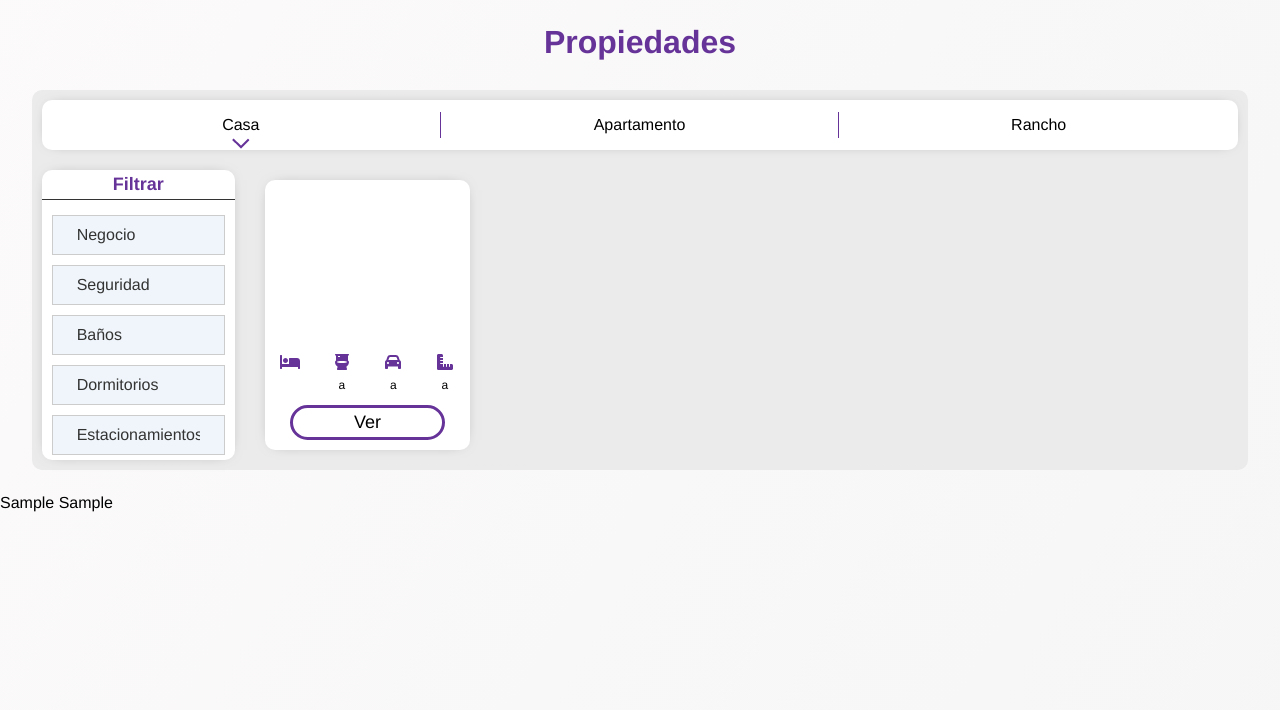
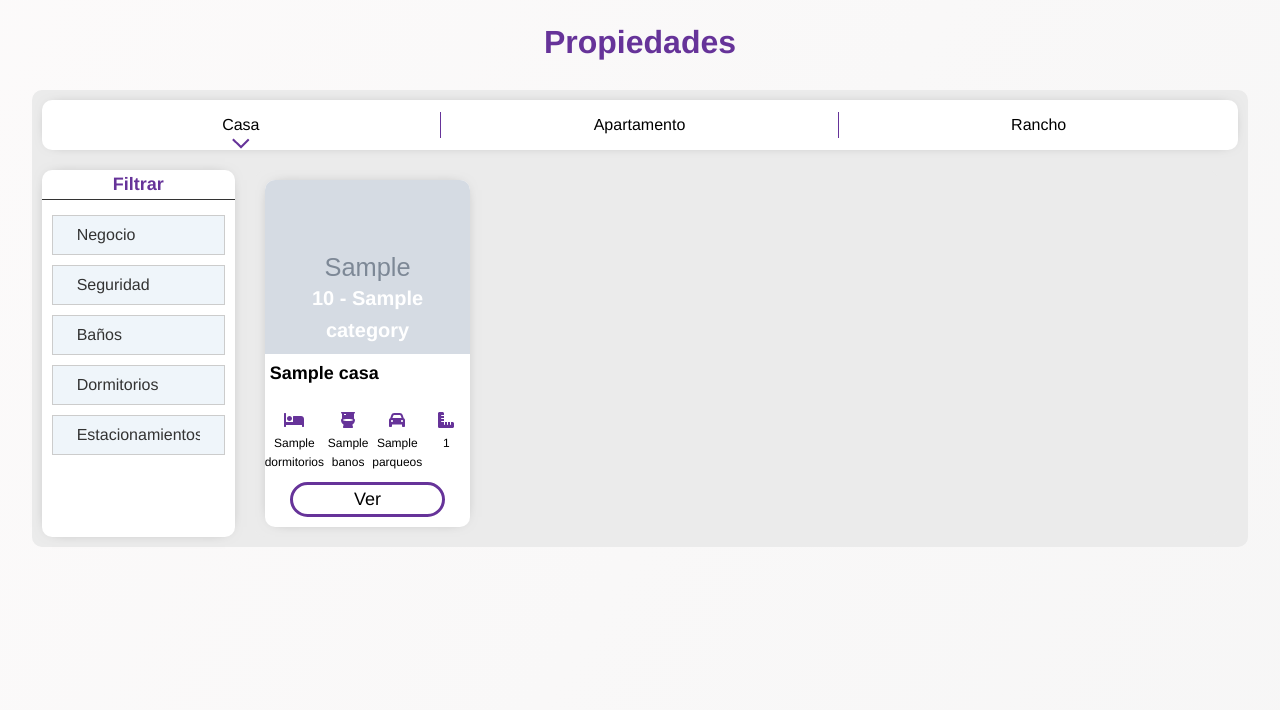
Before and after one commit to FelipeB35/dashboard, a Flask app: template templates/home.html in a window 1280 px wide. Shown: the part 704-1414 px from the top of the page. Run offline with Flask 2, Linux system fonts and the light colour scheme; the template is opened without the code that fills it: most values are stand-ins (such as "Sample title", 1, 10 or a date in 2020); grey boxes marked "Sample" are stand-in pictures; some libraries are stand-ins or nearby versions.

Commit message:
Last Dance

```diff
--- a/routes/auth.py
+++ b/routes/auth.py
@@ -7,12 +7,6 @@ from models.user import User
 from utils.db import db
 
 auth = Blueprint("auth", __name__)
-
-
-@auth.route("/")
-def home():
-    return render_template("home.html")
-
 
 @auth.route("/login", methods=["GET", "POST"])
 def login():
--- a/routes/propiedad.py
+++ b/routes/propiedad.py
@@ -7,5 +7,5 @@ prop = Blueprint("propiedad", __name__)
 
 @prop.route("/propiedad/<int:id>")
 def propiedad(id):
-    propertyList = Property.query.filter_by(id=id).first()
-    return render_template("propiedad.html", propiedad = propertyList)
+    PropertyList = Property.query.filter_by(id=id).first()
+    return render_template("propiedad.html", Propiedad = PropertyList)
--- a/templates/home.html
+++ b/templates/home.html
@@ -85,149 +85,123 @@
 
     <div class="ejemplos" id="casa">
       <!--Ejemplo 1-->
+    {% if ListCasas %}
+    {% for Casa in ListCasas %}
       <div class="ejemplo">
-        {% for Casa in ListCasas %}
-        <div class="ejemplo-imagen" style="background-image: url(); background-size: cover; background-position: center;">
-          <h3 class="precio">{{ Casa.price }} - {{ Casa.category }} </h3>
+        <div class="ejemplo-imagen" style="background-image: url({{ Casa.fotoperfil}}); background-size: cover; background-position: center;">
+          <h3 class="precio">{{ Casa.price }} - {{ Casa.category}} </h3>
         </div>
         <div class="ejemplo-contenido">
-          <h3></h3>
+          <h3>{{ Casa.name }}</h3>
 
           <ul class="iconos">
             <li class="centrado icono">
               <i class="fa-solid fa-bed"></i>
-              <p></p>
+              <p>{{ Casa.dormitorios }}</p>
             </li>
             <li class="centrado icono">
               <i class="fa-solid fa-toilet"></i>
-              <p>a</p>
+              <p>{{ Casa.banos }}</p>
             </li>
             <li class="centrado icono">
               <i class="fa-solid fa-car"></i>
-              <p>a</p>
+              <p>{{ Casa.parqueos }}</p>
             </li>
             <li class="centrado icono">
               <i class="fa-solid fa-ruler-combined"></i>
-              <p>a</p>
+              <p>{{ Casa.size }}</p>
             </li>
           </ul>
           <div class="centrado">
-            <a href="{{ url_for('propiedad.propiedad', id=1) }}" class="boton boton-morado">Ver</a>
+            <a href="{{ url_for('propiedad.propiedad', id=Casa.id) }}" class="boton boton-morado">Ver</a>
 
           </div>
         </div>
-        {% endfor %}
       </div>
+      {% endfor %}
+      {% endif %}
     </div>
 
-    {% for apartamento in ListApartamentos %}
+
+    {% if ListApartamentos %}
+    {% for Apartamento in ListApartamentos %}
     <div class="ejemplos" id="apartamento">
       <!--Ejemplo 1-->
       <div class="ejemplo">
-        <div class="ejemplo-imagen" style="background-image: url(); background-size: cover; background-position: center;">
-          <h3 class="precio">{{ apartamento.price }} - {{ apartamento.category}} </h3>
+        <div class="ejemplo-imagen" style="background-image: url({{ Apartamento.fotoperfil}}); background-size: cover; background-position: center;">
+          <h3 class="precio">{{ Apartamento.price }} - {{ Apartamento.category}} </h3>
         </div>
         <div class="ejemplo-contenido">
-          <h3>{{ apartamento.name }}</h3>
+          <h3>{{ Apartamento.name }}</h3>
 
           <ul class="iconos">
             <li class="centrado icono">
               <i class="fa-solid fa-bed"></i>
-              <p>{{ apartamento.dormitorios }}</p>
+              <p>{{ Apartamento.dormitorios }}</p>
             </li>
             <li class="centrado icono">
               <i class="fa-solid fa-toilet"></i>
-              <p>{{ apartamento.banos }}</p>
+              <p>{{ Apartamento.banos }}</p>
             </li>
             <li class="centrado icono">
               <i class="fa-solid fa-car"></i>
-              <p>{{ apartamento.parqueos }}</p>
+              <p>{{ Apartamento.parqueos }}</p>
             </li>
             <li class="centrado icono">
               <i class="fa-solid fa-ruler-combined"></i>
-              <p>{{ apartamento.size }}</p>
+              <p>{{ Apartamento.size }}</p>
             </li>
           </ul>
           <div class="centrado">
-            <a href="{{ url_for('propiedad.propiedad', id=apartamento.id) }}" class="boton boton-morado">Ver</a>
+            <a href="{{ url_for('propiedad.propiedad', id=Apartamento.id) }}" class="boton boton-morado">Ver</a>
 
           </div>
         </div>
       </div>
     </div>
-    {% endfor %}
-    {% for rancho in ListRanchos %}
+      {% endfor %}
+    {% endif %}
+
+    {% if ListRanchos %}
+    {% for Rancho in ListRanchos %}
     <div class="ejemplos" id="rancho">
       <!--Ejemplo 1-->
       <div class="ejemplo">
-        <div class="ejemplo-imagen" style="background-image: url(); background-size: cover; background-position: center;">
-          <h3 class="precio">{{ rancho.price }} - {{ rancho.category }} </h3>
+        <div class="ejemplo-imagen" style="background-image: url({{ Rancho.fotoperfil}}); background-size: cover; background-position: center;">
+          <h3 class="precio">{{ Rancho.price }} - {{ Rancho.category }} </h3>
         </div>
         <div class="ejemplo-contenido">
-          <h3>{{ rancho.name }}</h3>
+          <h3>{{ Rancho.name }}</h3>
 
           <ul class="iconos">
             <li class="centrado icono">
               <i class="fa-solid fa-bed"></i>
-              <p>{{ rancho.dormitorios }}</p>
+              <p>{{ Rancho.dormitorios }}</p>
             </li>
             <li class="centrado icono">
               <i class="fa-solid fa-toilet"></i>
-              <p>{{ rancho.banos }}</p>
+              <p>{{ Rancho.banos }}</p>
             </li>
             <li class="centrado icono">
               <i class="fa-solid fa-car"></i>
-              <p>{{ rancho.parqueos }}</p>
+              <p>{{ Rancho.parqueos }}</p>
             </li>
             <li class="centrado icono">
               <i class="fa-solid fa-ruler-combined"></i>
-              <p>{{ rancho.size }}</p>
+              <p>{{ Rancho.size }}</p>
             </li>
           </ul>
           <div class="centrado">
-            <a href="{{ url_for('propiedad.propiedad', id=rancho.id) }}" class="boton boton-morado">Ver</a>
+            <a href="{{ url_for('propiedad.propiedad', id=Rancho.id) }}" class="boton boton-morado">Ver</a>
 
           </div>
         </div>
       </div>
-      <!--Ejemplo 2-->
-      <div class="ejemplo">
-        <div class="ejemplo-imagen" style="background-image: url(static/images/ej.jpg); background-size: cover; background-position: center;">
+    </div>
+      {% endfor %}
+    {% endif %}
+  </main>
 
-          <h3 class="precio">$600,000 - Venta </h3>
-        </div>
-        <div class="ejemplo-contenido">
-          <h3>Casa en Cumbres de Cuscatlán</h3>
-
-
-          <ul class="iconos">
-            <li class="centrado icono">
-              <i class="fa-solid fa-bed"></i>
-              <p>5</p>
-            </li>
-            <li class="centrado icono">
-              <i class="fa-solid fa-toilet"></i>
-              <p>7</p>
-            </li>
-            <li class="centrado icono">
-              <i class="fa-solid fa-car"></i>
-              <p>3</p>
-            </li>
-            <li class="centrado icono">
-              <i class="fa-solid fa-ruler-combined"></i>
-              <p>3</p>
-            </li>
-          </ul>
-          <div class="centrado">
-            <a href="{{ url_for('home.home') }}" class="boton boton-morado">Ver</a>
-          </div>
-        </div>
-      </div>
-    </div>
-    {% endfor %}
-  </main>
-  {{ PropertyList }}
-  {{ ListCasas }}
   <div class="enumerador parallax">
     <div class="contenedor">
         <ul class="resumen-pa">
```
Also changed, not shown: templates/propiedad.html (+14 -49 lines).
